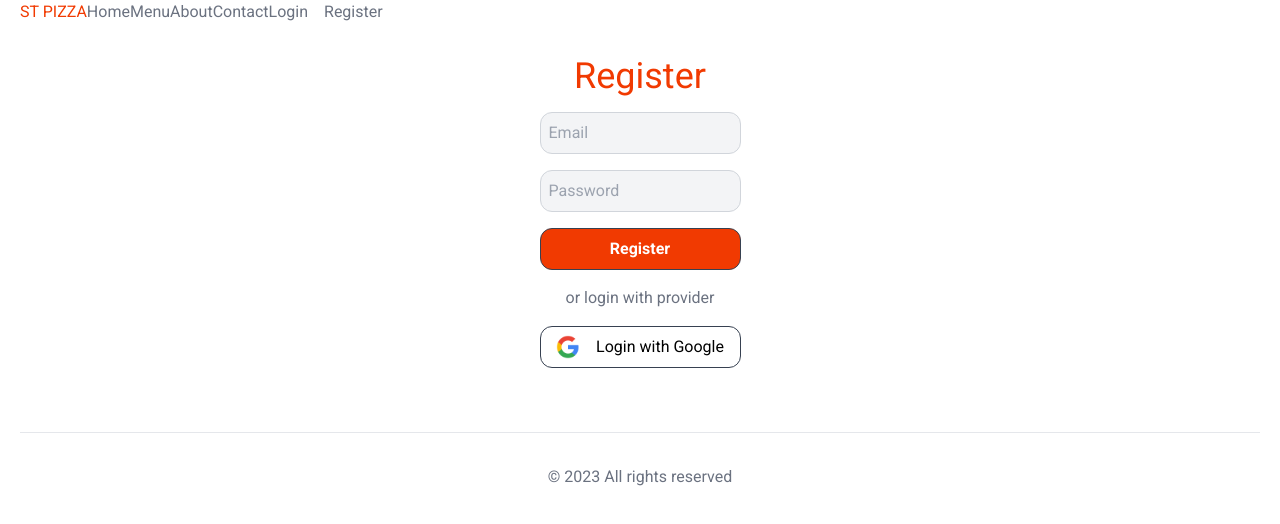
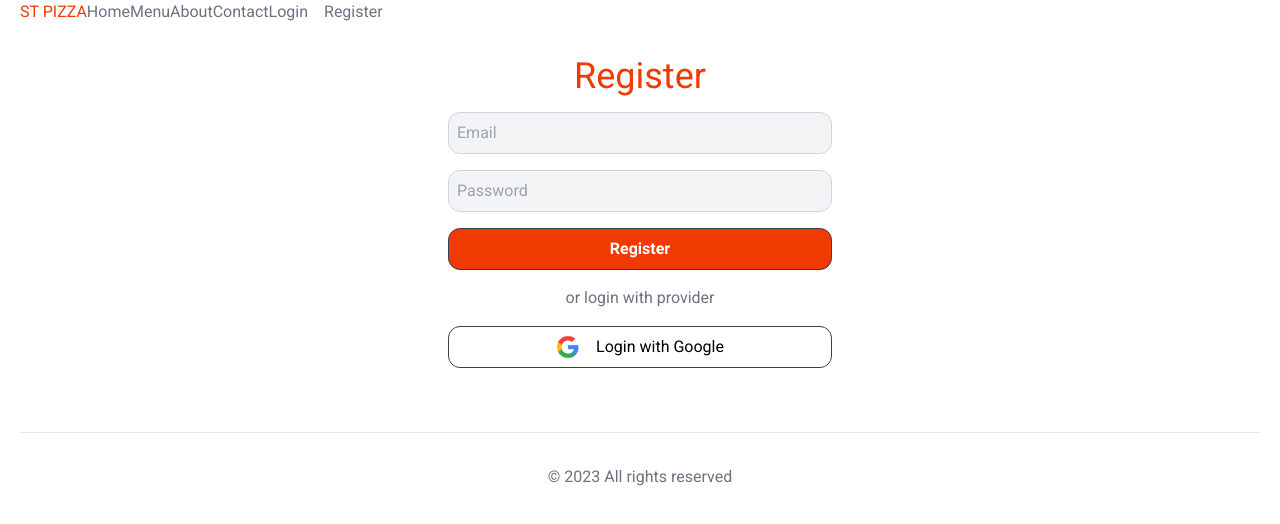
Before and after one commit to fabriceCODER/food_ordering_app, a Next.js app: page /Register in a window 1280 px wide. Shown: the top 524 px of the page. Built offline with nearby package versions, Linux system fonts and the light colour scheme.

Commit message:
Customizing styles

```diff
--- a/src/Components/Layout/Header.js
+++ b/src/Components/Layout/Header.js
@@ -3,8 +3,8 @@ export default function Header(){
      return(
           <header className='flex items-center justify-between py-4'>
           <nav className='flex gap-8 text-gray-500 font-semibold'>
-          <Link className='text-primary font-semibold text-2xl' href=''>ST PIZZA</Link>
-            <Link href={''}>Home</Link>
+          <Link className='text-primary font-semibold text-2xl' href='/'>ST PIZZA</Link>
+            <Link href={'/'}>Home</Link>
             <Link href={''}>Menu</Link>
             <Link href={''}>About</Link>
             <Link href={''}>Contact</Link>
--- a/src/Components/Menu/MenuItem.js
+++ b/src/Components/Menu/MenuItem.js
@@ -4,7 +4,7 @@ export default function MenuItem(){
           <div className="bg-gray-300 rounded-lg p-4 text-center group
            hover:bg-white hover:shadow-md hover:shadow-black/25 transtion-all">
                <div className="text-center max-h-8">
-               <Image className="max-h-auto max-h-14 block mx-auto" src={'/pizza.png'} width={80} height={130} alt={'pizza'}/>
+               <Image className="max-h-auto max-h-12 block mx-auto" src={'/pizza.png'} width={80} height={130} alt={'pizza'}/>
                </div>
              <h4 className="font-semibold my-4 text-xl">Pepperoni Pizza</h4>
              <p className="text-gray-500 text-sm">Pepperoni pizza is a widely enjoyed and iconic choice Pizza</p>
--- a/src/app/Register/page.js
+++ b/src/app/Register/page.js
@@ -17,12 +17,11 @@ export default function RegisterPage()
       });
    }
    return(
-      <section className="my-8">
+      <section className="my-8 ">
          <h1 className="text-center text-primary text-4xl">
             Register
           </h1>
-          <div className=" justify-center items-center flex">
-          <form className="block max-w-sm mx-2" onSubmit={handleFormSubmit}>
+          <form className="block max-w-sm mx-auto" onSubmit={handleFormSubmit}>
   <input
     type="email"
     placeholder="Email"
@@ -42,10 +41,6 @@ export default function RegisterPage()
     Login with Google
   </button>
 </form>
-
-          </div>
-
-
       </section>
    )
 }
--- a/src/app/api/register/route.js
+++ b/src/app/api/register/route.js
@@ -1,3 +1,3 @@
 export function POST(req){
-     return Response.json('Here we go');
+
 }
```
